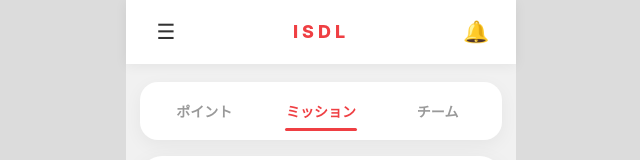
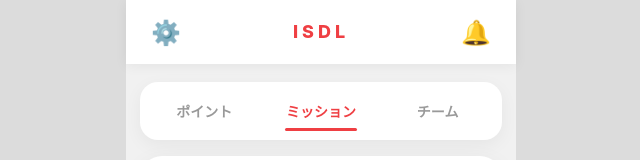
Before and after one commit to ISDL-hackathon/2026-teamC, a Next.js app: page /challenge/mission in a window 1280 px wide. Shown: the top 160 px of the page, without its empty margins (319-959 px from the left). Built offline with nearby package versions, Linux system fonts and the light colour scheme.

Commit message:
feat(d):共通ヘッダーを追加

```diff
--- /dev/null
+++ b/src/app/Header/Header.module.css
@@ -0,0 +1,57 @@
+
+.header {
+  position: fixed;
+  top: 0;
+  left: 50%;
+  z-index: 100;
+  display: flex;
+  align-items: center;
+  justify-content: space-between;
+  width: min(390px, 100%);
+  height: 64px;
+  padding: 0 22px;
+  background: #ffffff;
+  box-shadow: 0 2px 12px rgba(0, 0, 0, 0.06);
+  transform: translateX(-50%);
+}
+
+.headerButton {
+  display: grid;
+  width: 36px;
+  height: 36px;
+  padding: 0;
+  border: none;
+  background: transparent;
+  color: #333333;
+  font-size: 24px;
+  text-decoration: none;
+  cursor: pointer;
+  place-items: center;
+  transition: opacity 0.2s ease;
+}
+
+.headerButton:hover {
+  opacity: 0.7;
+}
+
+.logo {
+  margin: 0;
+  color: #ef3f43;
+  font-family:
+    -apple-system,
+    BlinkMacSystemFont,
+    "Segoe UI",
+    "Noto Sans JP",
+    sans-serif;
+  font-size: 18px;
+  font-weight: 800;
+  line-height: 1;
+  letter-spacing: 4px;
+}
+
+
+@media (max-width: 390px) {
+  .header {
+    width: 100%;
+  }
+}
--- /dev/null
+++ b/src/app/Header/Header.tsx
@@ -0,0 +1,28 @@
+"use client";
+
+import Link from "next/link";
+import styles from "./Header.module.css";
+
+export default function Header() {
+  return (
+    <header className={styles.header}>
+      <Link
+        href="/setting"
+        className={styles.headerButton}
+        aria-label="設定"
+      >
+        ⚙️
+      </Link>
+
+      <h1 className={styles.logo}>ISDL</h1>
+
+      <Link
+        href="/notice"
+        className={styles.headerButton}
+        aria-label="通知"
+      >
+        🔔
+      </Link>
+    </header>
+  );
+}
--- a/src/app/challenge/layout.tsx
+++ b/src/app/challenge/layout.tsx
@@ -1,9 +1,11 @@
 "use client";
+
 
 import Link from "next/link";
 import { usePathname } from "next/navigation";
 import type { ReactNode } from "react";
 import styles from "./page.module.css";
+import Header from "../Header/Header";
 
 type ChallengeLayoutProps = {
   children: ReactNode;
@@ -17,25 +19,7 @@
   return (
     <main className={styles.wrapper}>
       <div className={styles.page}>
-        <header className={styles.header}>
-          <button
-            type="button"
-            className={styles.headerButton}
-            aria-label="メニューを開く"
-          >
-            ☰
-          </button>
-
-          <h1 className={styles.logo}>ISDL</h1>
-
-          <button
-            type="button"
-            className={styles.headerButton}
-            aria-label="通知を確認する"
-          >
-            🔔
-          </button>
-        </header>
+       <Header/>
 
         <div className={styles.content}>
           <nav className={styles.tabs} aria-label="チャレンジ画面">
```
Also changed, not shown: src/app/home/page.tsx (+2 -7 lines), src/app/scan/page.tsx (+2 -19 lines).
